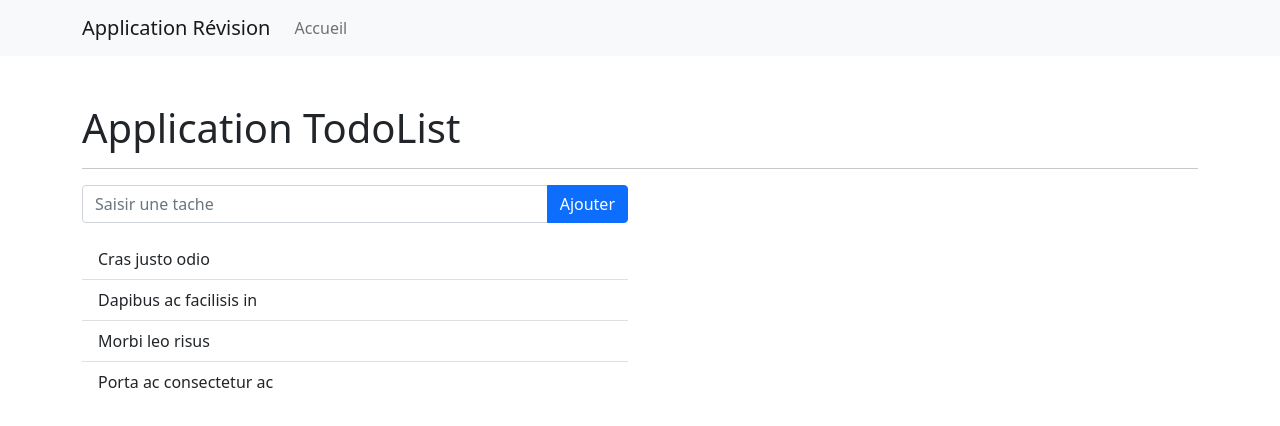
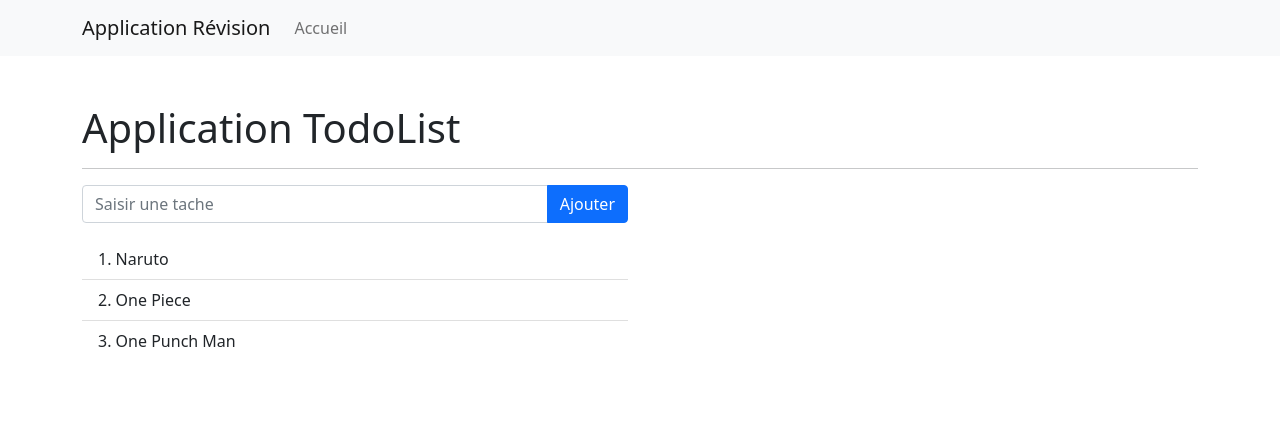
Before and after one commit to plarrat/EIT-3eme-App-Revision, a React (Create React App) app: page / in a window 1280 px wide. Shown: the top 426 px of the page. Built offline with nearby package versions, Linux system fonts and the light colour scheme.

Commit message:
TodoList

```diff
--- a/src/App.jsx
+++ b/src/App.jsx
@@ -1,4 +1,5 @@
 import NavbarApp from './components/NavbarApp/NavbarApp'
+import { useState } from 'react'
 import {
   Container,
   Row,
@@ -10,6 +11,24 @@ import {
 } from 'react-bootstrap'
 
 function App() {
+  const [inputTodo, setInputTodo] = useState('')
+  const [mangas, setMangas] = useState(['Naruto', 'One Piece', 'One Punch Man'])
+
+  let displayMangas = mangas.map((manga, index) => {
+    return (
+      <ListGroup.Item key={index}>
+        {index + 1}. {manga}
+      </ListGroup.Item>
+    )
+  })
+
+  function addTodo() {
+    let tmp = [...mangas]
+    tmp.push(inputTodo)
+    setMangas(tmp)
+    setInputTodo('')
+  }
+
   return (
     <div className="App">
       <NavbarApp />
@@ -25,16 +44,17 @@ function App() {
         <Row>
           <Col md="6">
             <InputGroup className="mb-3">
-              <FormControl placeholder="Saisir une tache" />
-              <Button variant="primary">Ajouter</Button>
+              <FormControl
+                placeholder="Saisir une tache"
+                value={inputTodo}
+                onChange={(e) => setInputTodo(e.target.value)}
+              />
+              <Button variant="primary" onClick={addTodo}>
+                Ajouter
+              </Button>
             </InputGroup>
 
-            <ListGroup variant="flush">
-              <ListGroup.Item>Cras justo odio</ListGroup.Item>
-              <ListGroup.Item>Dapibus ac facilisis in</ListGroup.Item>
-              <ListGroup.Item>Morbi leo risus</ListGroup.Item>
-              <ListGroup.Item>Porta ac consectetur ac</ListGroup.Item>
-            </ListGroup>
+            <ListGroup variant="flush">{displayMangas}</ListGroup>
           </Col>
         </Row>
       </Container>
```
